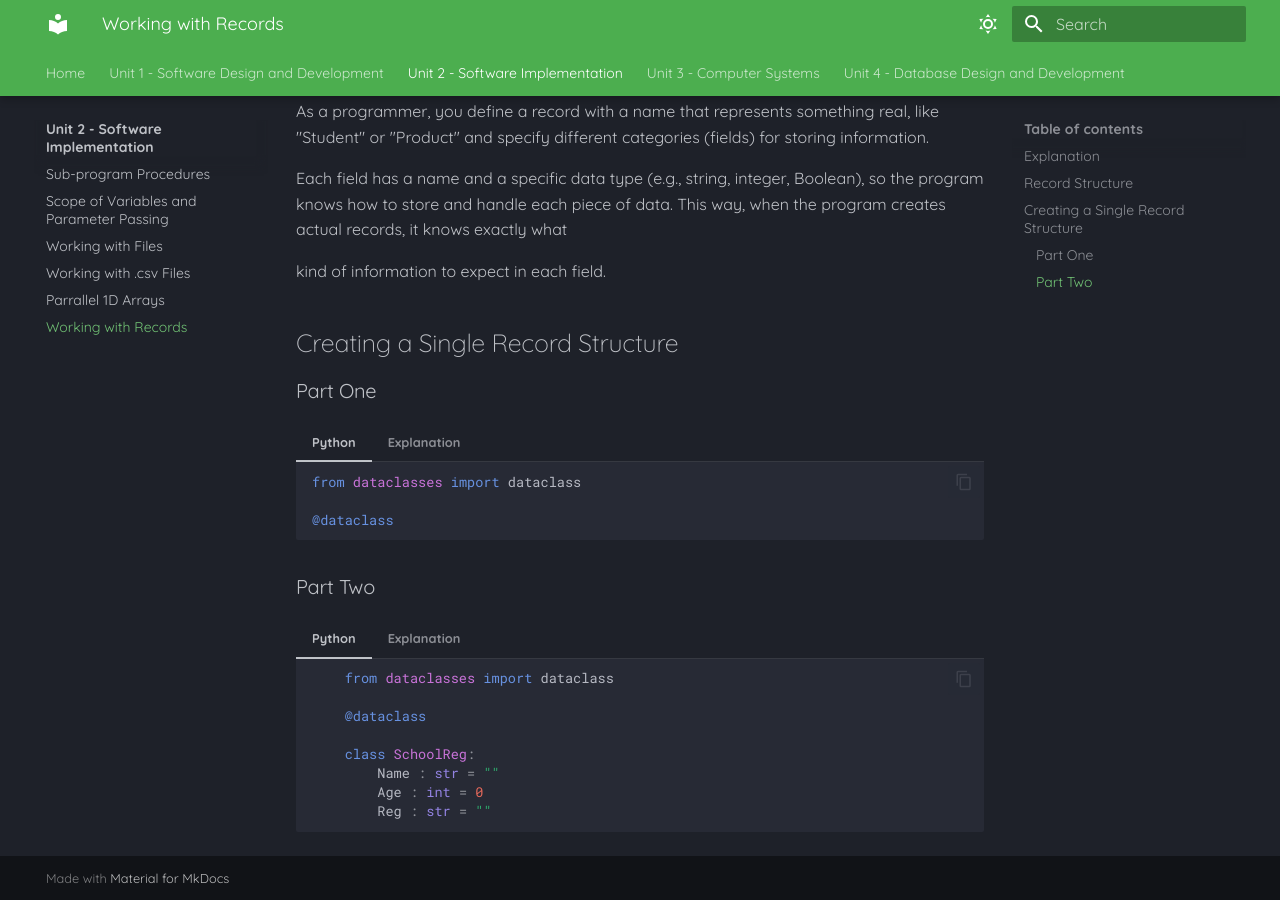
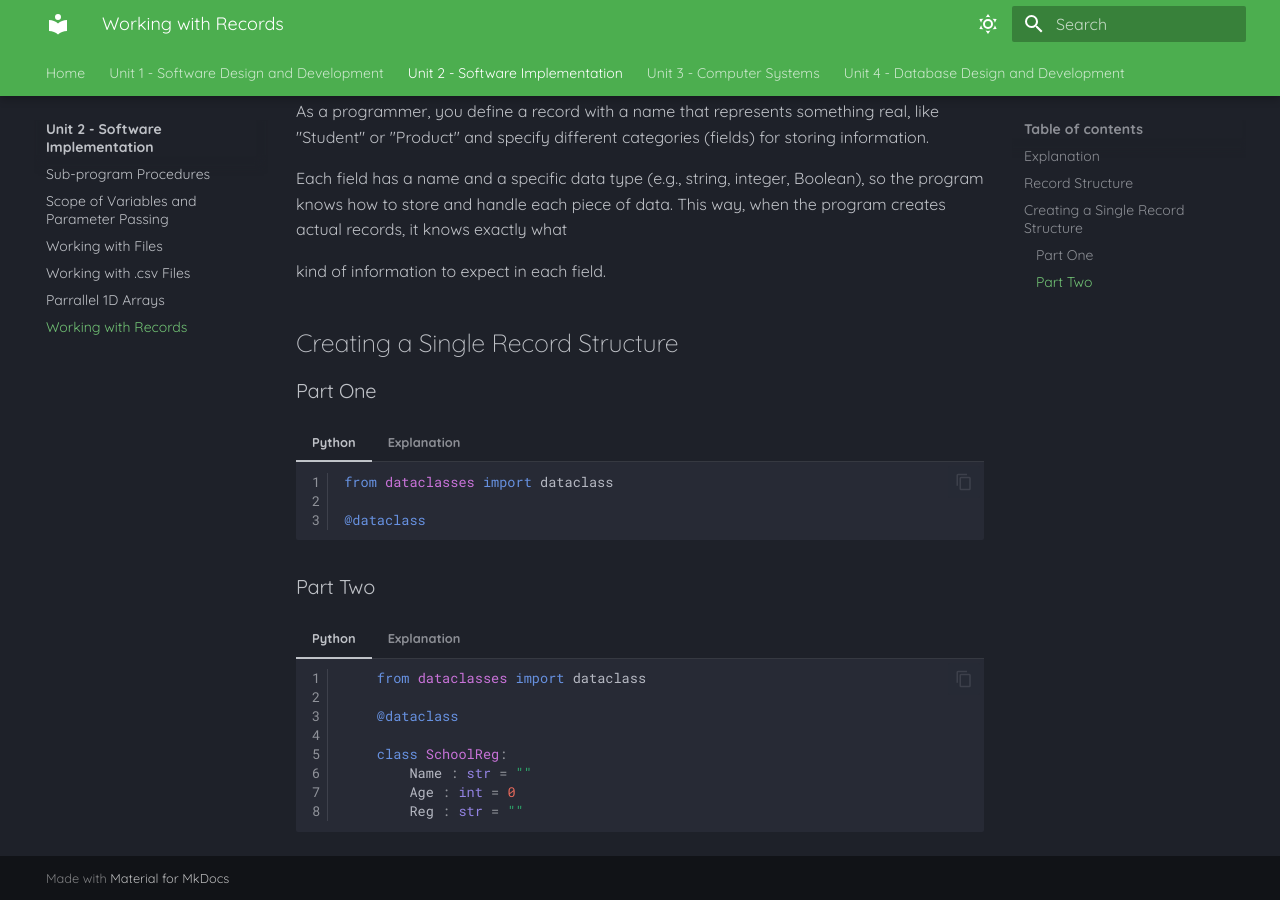
Before and after one commit to Mr-Wood-CS/Higher-Computing-Science-MD-Files, an MkDocs documentation site: the page built from docs/SI/08-Working-with-Records.md, in a window 1280 px wide and 900 px high, scrolled down 823 px. Built offline with MkDocs 1.6.1 and Material for MkDocs 9.7.7, drawn with Linux system fonts in a browser that asks for light colours.

Commit message:
Update 08-Working-with-Records.md

````diff
--- a/docs/SI/08-Working-with-Records.md
+++ b/docs/SI/08-Working-with-Records.md
@@ -34,7 +34,7 @@ kind of information to expect in each field.
 
 === "Python"
 
-    ``` python
+    ``` python linenums="1"
 	from dataclasses import dataclass
 
 	@dataclass
@@ -52,7 +52,7 @@ kind of information to expect in each field.
 
 === "Python"
 
-    ``` python
+    ``` python linenums="1"
 		from dataclasses import dataclass
 
 		@dataclass
@@ -68,11 +68,11 @@ kind of information to expect in each field.
 	__Line 5 - class SchoolReg__
 	Here, we are creating a class called SchoolReg. A class is like a blueprint or recipe. In this case, it helps us create something to store information about a school registration, like a student's name, age, and registration number.
 
-		__Line 6 - Name: str = ""__
+	__Line 6 - Name: str = ""__
 	Inside the class, we create a variable called Name. This will hold the student's name, and it's a string, which means it's a word or group of letters (like "Peter"). The empty quotes " " mean that we are starting with no name yet.
 
-		__Line 7 - Age: int = 0__
+	__Line 7 - Age: int = 0__
 	This is another variable called Age. It will hold the student's age, and it's an integer (which means a whole number like 17). Right now, we start it at 0.
 
-		__Line 8 - Reg: str = ""__
+	__Line 8 - Reg: str = ""__
 	This variable is called Reg, which stands for "registration number." It’s also a string (a group of letters or numbers). At first, it's an empty string "", but we will fill it in later.
````
